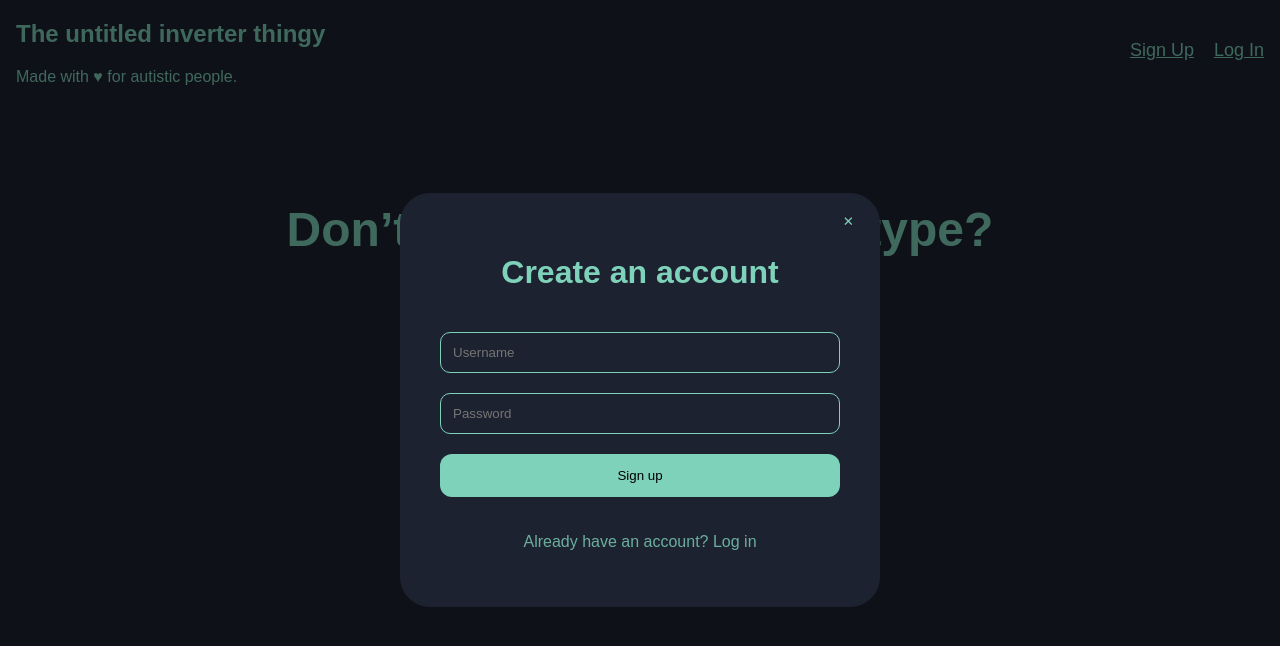
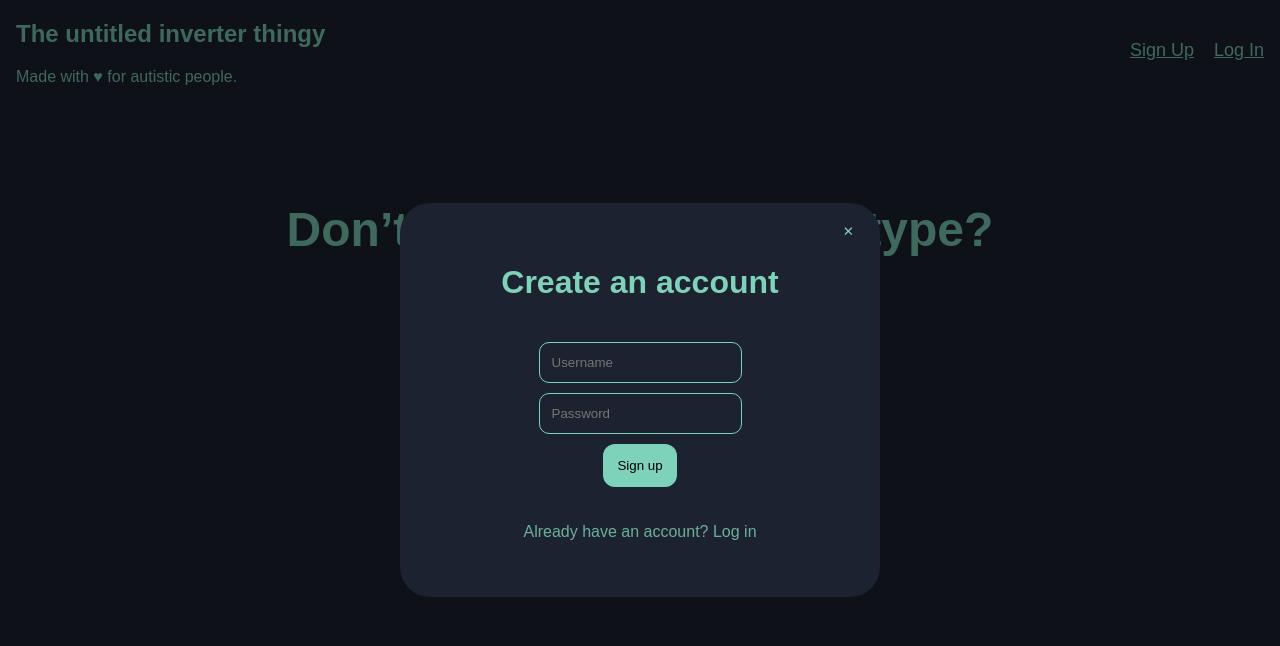
Before and after one commit to najiT17/website2, an Angular app: page / in a window 1280 px wide. Both pictures are taken after a click on the link "Sign Up". Shown: the top 646 px of the page. Built offline with nearby package versions, Linux system fonts and the light colour scheme; a web font is replaced by a local one.

Commit message:
Enter now submits yay

```diff
--- a/src/app/app.html
+++ b/src/app/app.html
@@ -1,4 +1,5 @@
-<app-hero></app-hero>
 @if (auth.isLoggedIn()) {
   <app-upload-box></app-upload-box>
+} @else {
+  <app-hero></app-hero>
 }
--- a/src/app/modal/modal.css
+++ b/src/app/modal/modal.css
@@ -1,5 +1,4 @@
 .overlay {
-
   position: fixed;
 
   top: 0;
@@ -8,7 +7,7 @@
   width: 100%;
   height: 100%;
 
-  background: rgba(0,0,0,0.5);
+  background: rgba(0, 0, 0, 0.5);
 
   display: flex;
 
@@ -19,7 +18,6 @@
 }
 
 .modal {
-
   width: 400px;
 
   background: #1d2230;
@@ -33,14 +31,13 @@
 
   gap: 20px;
 
-  color: #7FD2BA;
+  color: #7fd2ba;
 
   position: relative;
 
   text-align: center;
 }
 .close {
-
   position: absolute;
 
   top: 20px;
@@ -49,21 +46,20 @@
   background: none;
   border: none;
 
-  color: #7FD2BA;
+  color: #7fd2ba;
 
   cursor: pointer;
 }
-.close:hover{
+.close:hover {
   transition: 0.1;
   transform: scale(1.03);
 }
 input {
-
   padding: 12px;
 
   border-radius: 10px;
 
-  border: 1px solid #7FD2BA;
+  border: 1px solid #7fd2ba;
 
   background: transparent;
 
@@ -71,36 +67,43 @@ input {
 }
 
 .signup-btn {
-
   padding: 14px;
 
   border: none;
 
   border-radius: 12px;
 
-  background: #7FD2BA;
+  background: #7fd2ba;
 
   cursor: pointer;
-
 }
-.signup-btn:hover{
+.signup-btn:hover {
   transform: scale(1.02);
   transition: 0.1s;
 }
 .custom-link {
-  color: #7FD2BA;
+  color: #7fd2ba;
   cursor: pointer;
   text-decoration: none;
   font: inherit;
   text-align: center;
-
 }
 
 .custom-link:hover {
   text-decoration: underline;
 }
 
-.switch-text{
+.switch-text {
   opacity: 0.8;
   text-align: center;
 }
+
+form {
+  display: flex;
+  align-items: center;
+  justify-content: center;
+  height: 100%;
+  width: 100%;
+  flex-direction: column;
+  gap: 10px;
+}
--- a/src/app/modal/modal.html
+++ b/src/app/modal/modal.html
@@ -14,28 +14,30 @@
       <p class="message success">{{ successMessage() }}</p>
     }
 
-
-
+    <form (ngSubmit)="onSubmit()">
       <input
         type="text"
         placeholder="Username"
         [(ngModel)]="username"
+        name="username"
         [disabled]="isLoading"
       />
+
       <input
         type="password"
         placeholder="Password"
         [(ngModel)]="password"
+        name="password"
         [disabled]="isLoading"
       />
 
-    <button class="signup-btn" (click)="onSubmit()" [disabled]="isLoading">
-      {{ isLoading ? 'Loading...' : (mode === 'signup' ? 'Sign up' : 'Login') }}
+      <button type="submit" class="signup-btn" [disabled]="isLoading">
+        {{ isLoading ? 'Loading...' : mode === 'signup' ? 'Sign up' : 'Login' }}
       </button>
+    </form>
+
     <p class="switch-text">
-      {{ mode === 'signup'
-          ? 'Already have an account?'
-          : "Don't have an account?" }}
+      {{ mode === 'signup' ? 'Already have an account?' : "Don't have an account?" }}
       <span class="custom-link" (click)="switchMode.emit(mode === 'signup' ? 'login' : 'signup')">
         {{ mode === 'signup' ? 'Log in' : 'Sign up' }}
       </span>
```
Lines whose indentation alone changed are shown as unchanged.
